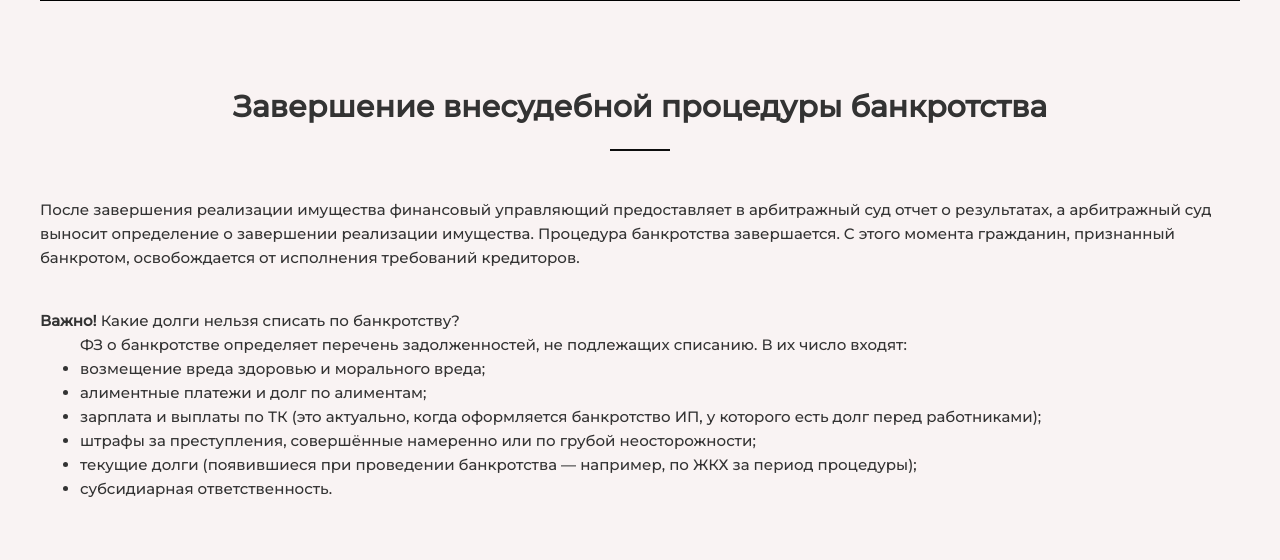
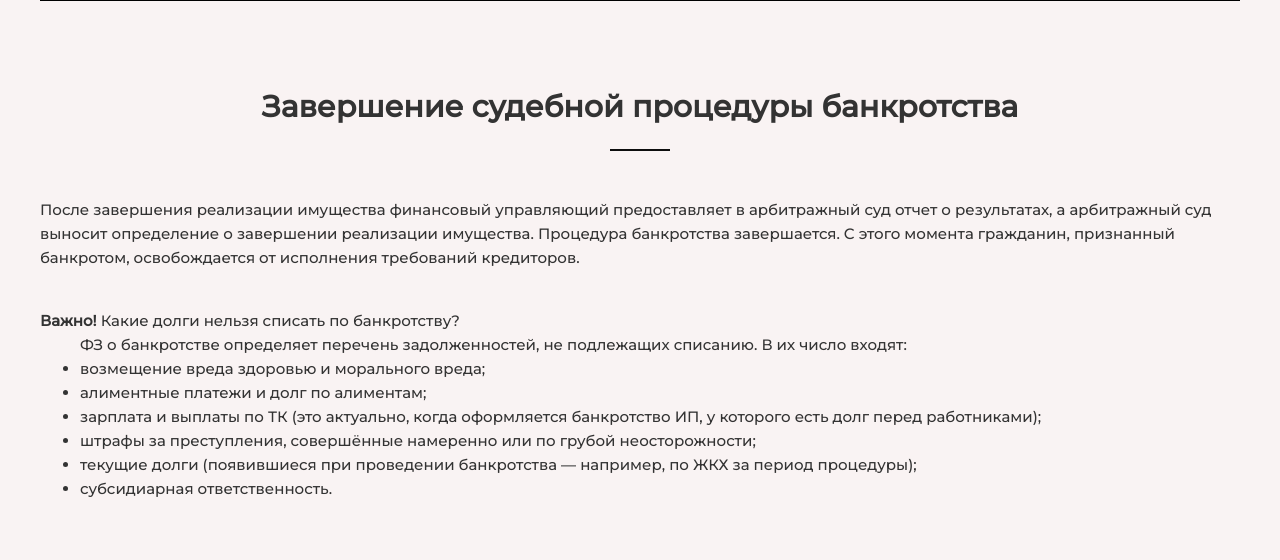
Before and after one commit to Egaster/anketa, a Flask app: page /judicial_bankruptcy in a window 1280 px wide. Shown: the part 2336-2896 px from the top of the page. Run offline with Flask 3, Linux system fonts and the light colour scheme; some libraries are stand-ins or nearby versions.

Commit message:
опечатки исправлены

```diff
--- a/templates/judicial_bankruptcy.html
+++ b/templates/judicial_bankruptcy.html
@@ -149,7 +149,7 @@
         <section class="section">
             <div class="container__section">
                 <div class="section__header">
-                    <h2 class="section__title">Завершение внесудебной процедуры банкротства</h2>
+                    <h2 class="section__title">Завершение судебной процедуры банкротства</h2>
                 </div>
                 <div class="card__group">
                     <div>
--- a/templates/out-of-court_bankruptcy.html
+++ b/templates/out-of-court_bankruptcy.html
@@ -102,7 +102,7 @@
                 <div class="card__group">
                     <div>
                         Далее на основании полученных данных МФЦ <i>в течение трех рабочих дней</i> (в некоторых случаях – <i>в течение одного рабочего дня</i>, следующего за днем обращения) включает в Единый федеральный реестр сведений о банкротстве <i>проект сообщения о возбуждении процедуры внесудебного банкротства</i> в отношении гражданина.
-                        <br>При отсутствии оснований для возврата заявления, <b>в течение одного рабочего дня</b> в Едином федеральном реестре должна быть размещена информация о начале реализации процедуры внесудебного банкротства гражданина.
+                        <br>При отсутствии оснований для возврата заявления <b>в течение одного рабочего дня</b> в Едином федеральном реестре должна быть размещена информация о начале реализации процедуры внесудебного банкротства гражданина.
                     </div>
                 </div>
             </div><!--/.card-->
```
